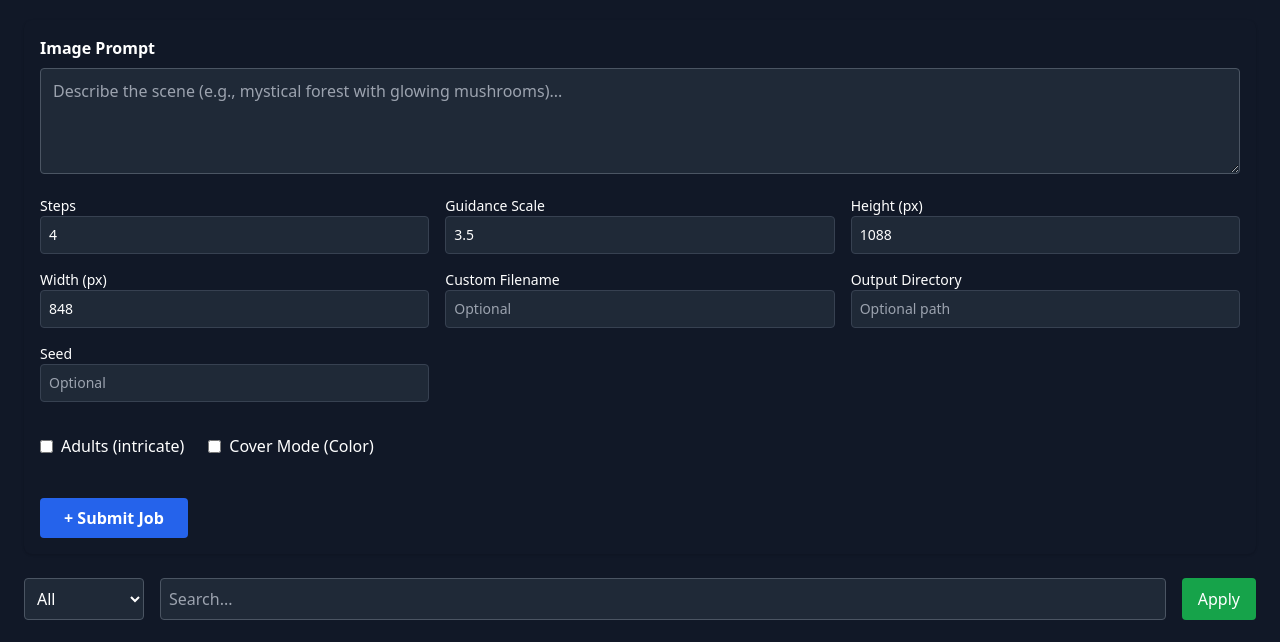
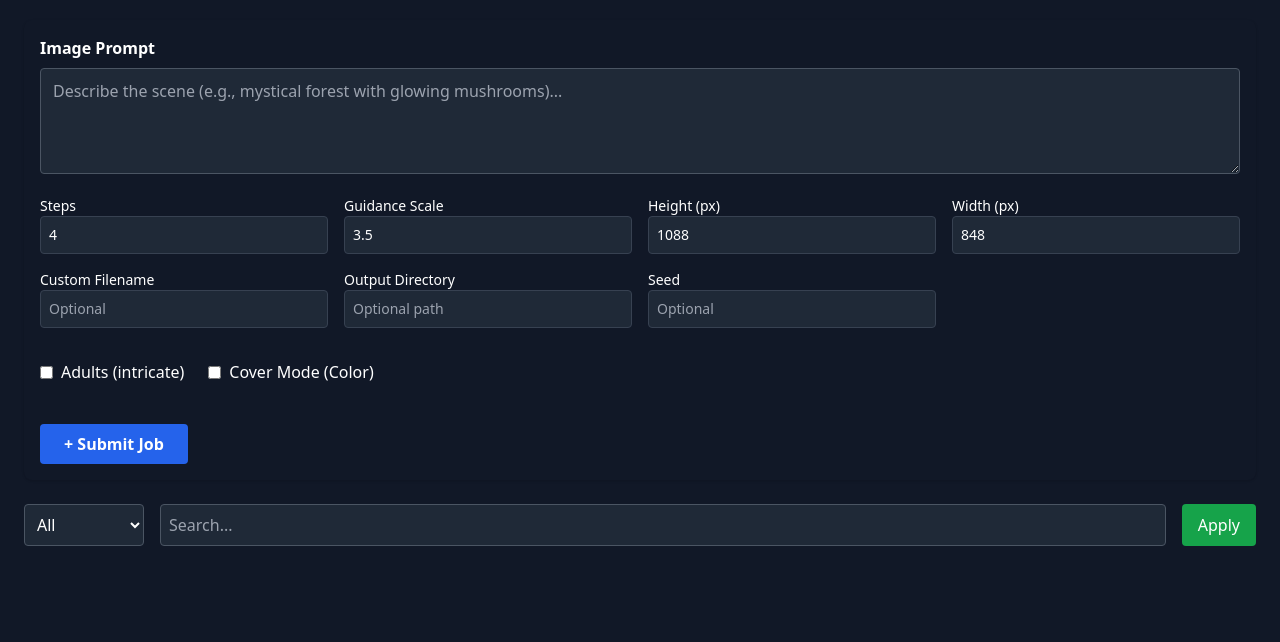
Before and after one commit to Hisha/FBN_Publishing, a FastAPI app: page /jobs in a window 1280 px wide. Shown: the part 176-818 px from the top of the page. Run offline with FastAPI, Linux system fonts and the light colour scheme; the visitor is signed in with stand-in values (Sample User, id 1); data that the repository does not hold is empty; some libraries are stand-ins or nearby versions.

Commit message:
Update jobs.html

```diff
--- a/templates/jobs.html
+++ b/templates/jobs.html
@@ -26,7 +26,7 @@
   </div>
 
   <!-- Core Parameters -->
-  <div class="grid grid-cols-2 md:grid-cols-3 gap-4 text-sm text-white">
+  <div class="grid grid-cols-2 md:grid-cols-4 gap-4 text-sm text-white">
     <div>
       <label for="steps" class="block font-medium">Steps</label>
       <input type="number" name="steps" id="steps" min="1" max="20" value="4"
```
